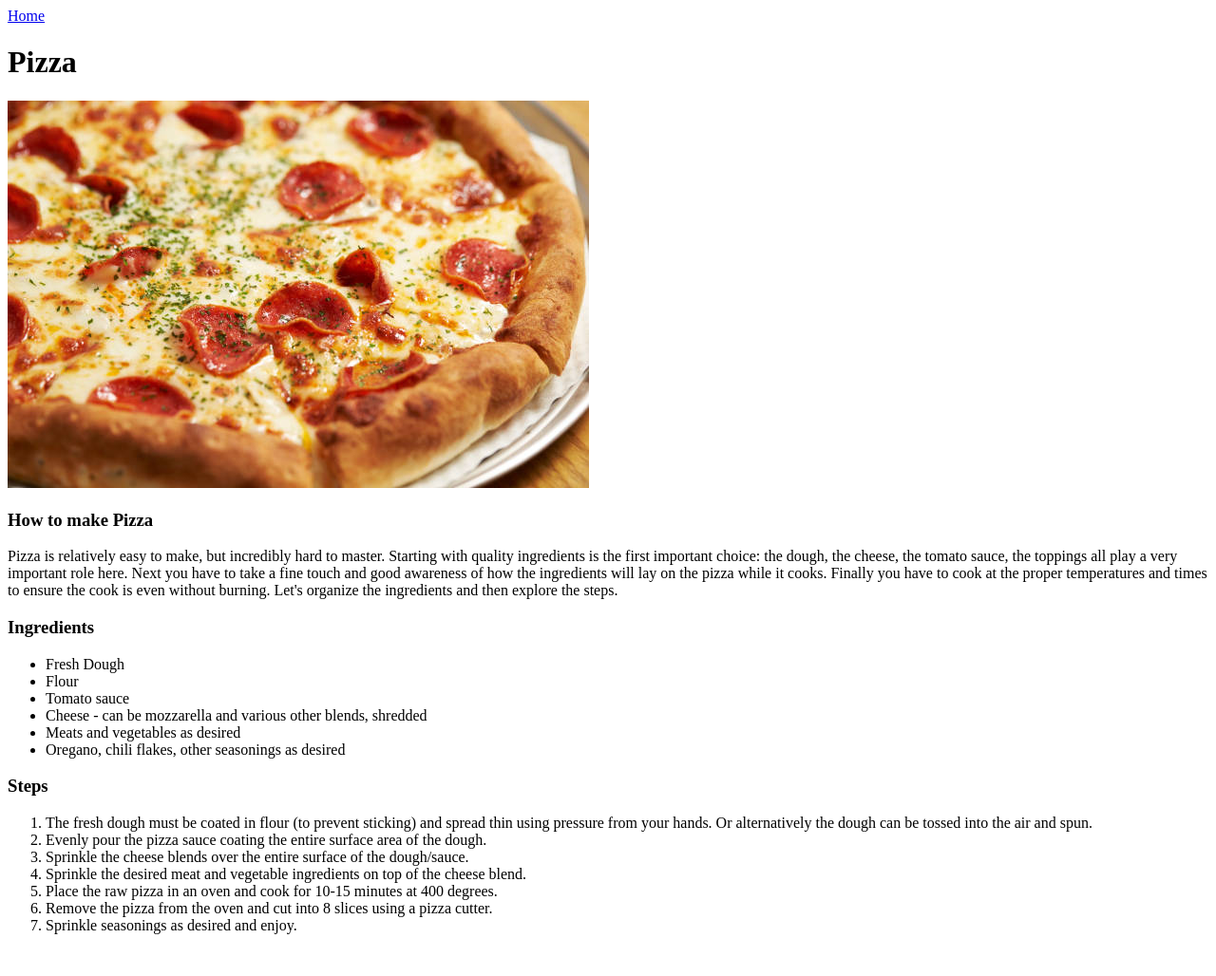
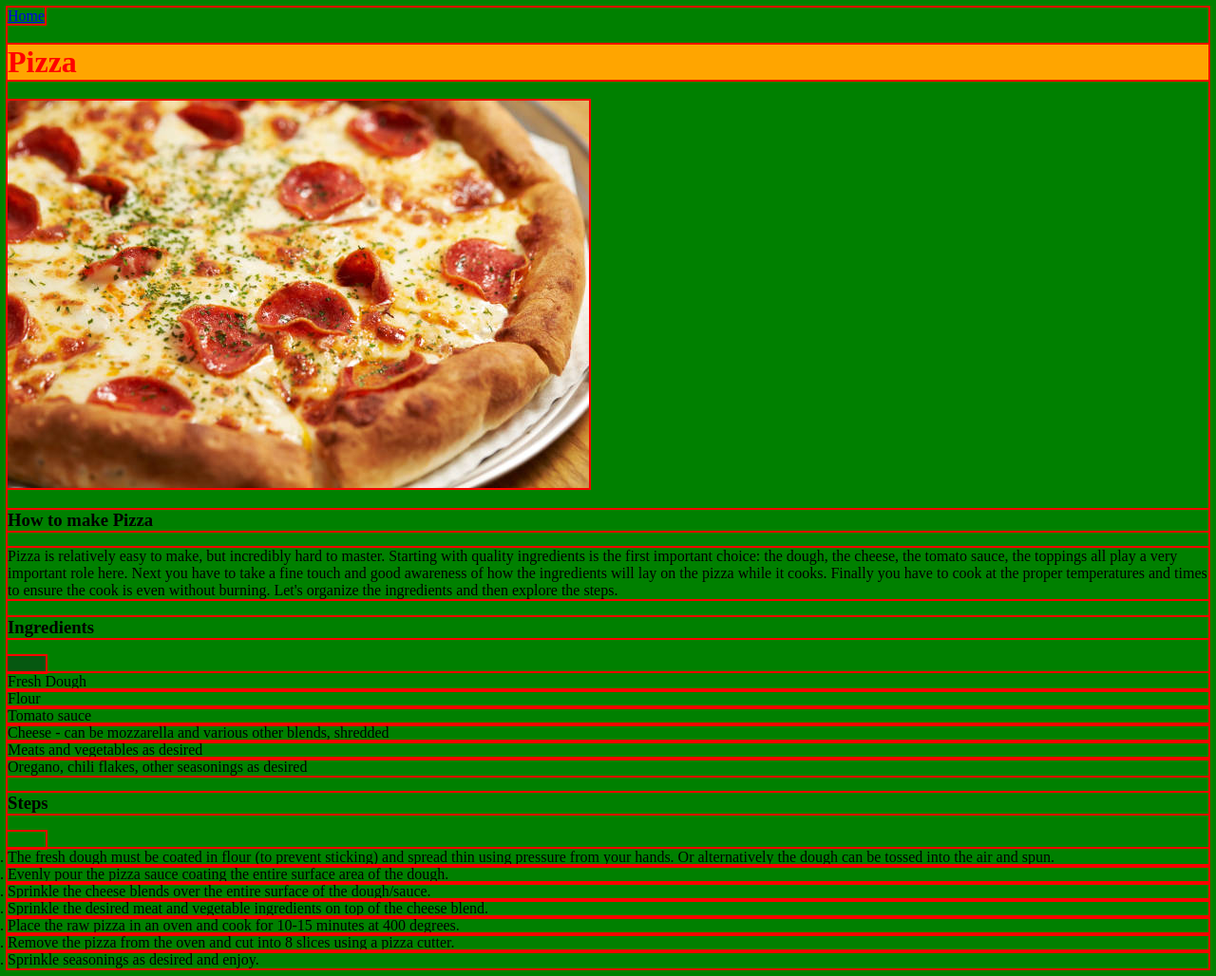
Before and after one commit to gobichops/odin-recipes2025, a plain HTML site: page recipes/pizza.html in a window 1280 px wide. Shown: the whole page at 95% size. Before the commit the page ends 1000 px from the top, so only its background shows below. Drawn offline with Linux system fonts and the light colour scheme.

Commit message:
add style.css to the project

```diff
--- a/index.html
+++ b/index.html
@@ -4,6 +4,7 @@
     <meta charset="UTF-8">
     <meta name="viewport" content="width=device-width, initial-scale=1.0">
     <title>Delicious food</title>
+    <link rel="stylesheet" href="style.css">
 </head>
 <body>
     <h1>Odin Recipes</h1>
--- a/recipes/pizza.html
+++ b/recipes/pizza.html
@@ -4,12 +4,17 @@
     <meta charset="UTF-8">
     <meta name="viewport" content="width=device-width, initial-scale=1.0">
     <title>How to make pizza</title>
+    <link rel="stylesheet" href="../style.css">
 </head>
 <body>
     <a href="../index.html">Home</a>
+
     <h1>Pizza</h1>
+
     <img src="../pizza.jpg"/>
+
     <h3>How to make Pizza</h3>
+
     <p>Pizza is relatively easy to make, but incredibly hard to master.
         Starting with quality ingredients is the first important choice:
         the dough, the cheese, the tomato sauce, the toppings all play a very important role
@@ -17,7 +22,8 @@
         lay on the pizza while it cooks. Finally you have to cook at the proper
         temperatures and times to ensure the cook is even without burning. Let's organize
         the ingredients and then explore the steps.</p>
-    <h3>Ingredients</h3>
+
+        <h3>Ingredients</h3>
         <ul>
             <li>Fresh Dough</li>
             <li>Flour</li>
@@ -26,7 +32,8 @@
             <li>Meats and vegetables as desired</li>
             <li>Oregano, chili flakes, other seasonings as desired</li>
         </ul>
-    <h3>Steps</h3>
+
+        <h3>Steps</h3>
     <ol>
         <li>The fresh dough must be coated in flour (to prevent sticking)
         and spread thin using pressure from your hands.
@@ -39,7 +46,5 @@
         <li>Sprinkle seasonings as desired and enjoy.</li>
     </ol>
 
-
-
 </body>
 </html>
--- /dev/null
+++ b/style.css
@@ -0,0 +1,31 @@
+* {
+    outline: 2px solid red;
+}
+
+title, h1 {
+    font-size: 50;
+    color: red;
+    background-color: orange;
+    padding: 15;
+    border: 15;
+    margin: 15;
+}
+
+body {
+    background-color: green;
+}
+
+ol {
+    display: inline;
+    padding: 20;
+    margin: 20;
+    font-size: 80;
+}
+
+ul {
+    display: inline;
+    padding: 10;
+    font: 50;
+    background-color: rgb(6, 88, 17);
+    margin: 20;
+}
```
Also changed, not shown: recipes/pasta.html (+1 -0 lines), recipes/tacos.html (+2 -1 lines).
